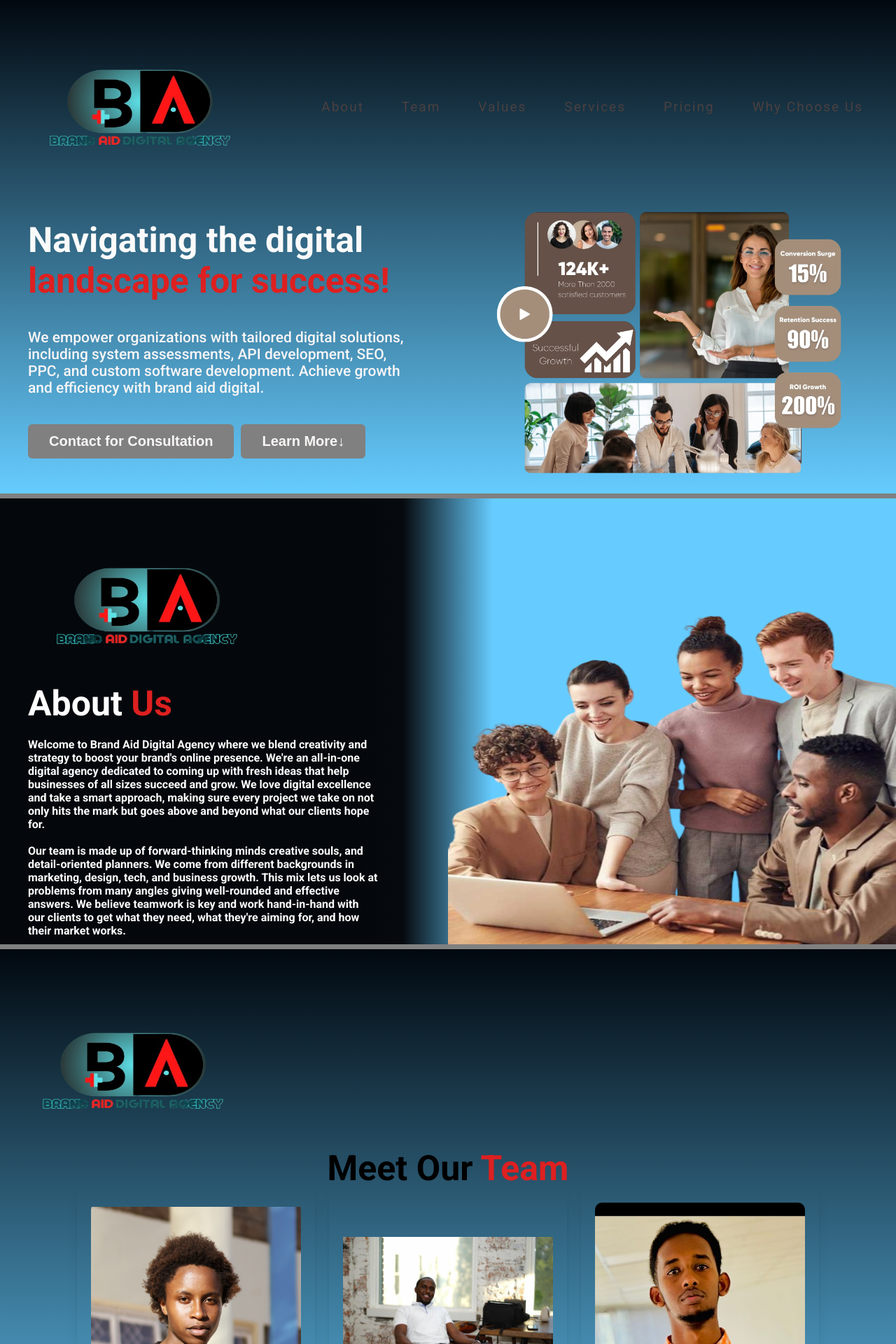
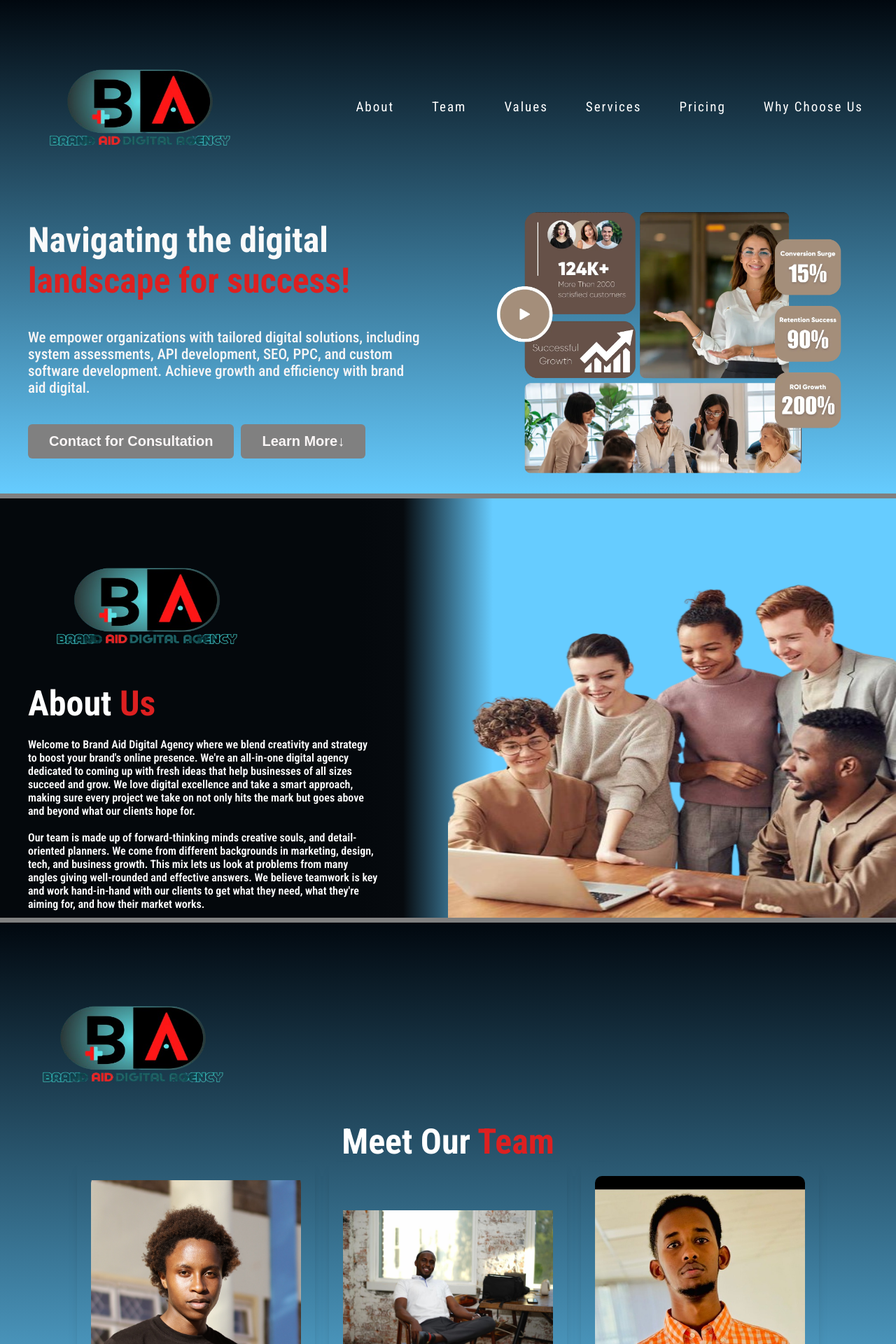
Before and after one commit to Abdirizackmasta/brand-aid-digital, a React (Vite) app: page / in a window 1280 px wide. Shown: the top 1920 px of the page at 70% size. Built offline with nearby package versions, Linux system fonts and the light colour scheme.

Commit message:
added more styling

```diff
--- a/index.html
+++ b/index.html
@@ -11,6 +11,14 @@
       href="https://fonts.googleapis.com/css2?family=Roboto:ital,wght@0,100;0,300;0,400;0,500;0,700;0,900;1,100;1,300;1,400;1,500;1,700;1,900&display=swap"
       rel="stylesheet"
     />
+    <link rel="preconnect" href="https://fonts.googleapis.com" />
+    <link rel="preconnect" href="https://fonts.gstatic.com" crossorigin />
+    <link rel="preconnect" href="https://fonts.googleapis.com" />
+    <link rel="preconnect" href="https://fonts.gstatic.com" crossorigin />
+    <link
+      href="https://fonts.googleapis.com/css2?family=Roboto+Condensed:ital,wght@0,100..900;1,100..900&display=swap"
+      rel="stylesheet"
+    />
     <meta name="viewport" content="width=device-width, initial-scale=1.0" />
     <title>brand-aid-digital</title>
   </head>
--- a/src/components/about/About.module.css
+++ b/src/components/about/About.module.css
@@ -9,7 +9,6 @@
 .container{
      background: linear-gradient(to right, #04080c 40%, #060a0e 45%, #66ccff 55%, #66ccff 60%);     color: white;
      display: flex;
-     font-family: "Roboto", sans-serif;
      border-bottom: 7px solid grey;
      padding-bottom: 10px;
 }
--- a/src/components/footer/Footer.module.css
+++ b/src/components/footer/Footer.module.css
@@ -11,6 +11,7 @@
 .innerContainer h1{
     font-size: 65px;
     font-weight: 700;
+    color: white;
 }
 .innerContainer h1 span{
      color: rgb(221, 32, 32);
--- a/src/components/nav/Nav.module.css
+++ b/src/components/nav/Nav.module.css
@@ -17,7 +17,7 @@
     font-weight: 400;
     padding: 13px 17px;
     border-radius: 8px;
-    color: rgb(75, 64, 64);
+    color: white;
     transition: all .5s;
     letter-spacing: 2px;
 }
--- a/src/components/services/Services.module.css
+++ b/src/components/services/Services.module.css
@@ -12,6 +12,7 @@
         font-weight: 700;
         margin-top: -50px;
         margin-bottom: 30px;
+        color: white;
 }
 .header span{
      color: rgb(221, 32, 32);
@@ -34,7 +35,8 @@
     min-height: 350px;
     border-radius: 15px;
     padding: 20px;
-    box-shadow: 0 4px 8px rgba(0, 0, 0, 0.1);
+    box-shadow: 0 20px 20px rgba(0, 0, 0, 0.1);
+    color: rgb(212, 208, 208);
 }
 .service img{
     width: 150px;
@@ -42,6 +44,7 @@
     object-fit: contain;
     display: block;
     margin: 0 auto;
+    filter: grayscale(100%);
 }
 .service h1{
     font-size: 23px;
--- a/src/components/team/Team.module.css
+++ b/src/components/team/Team.module.css
@@ -2,7 +2,6 @@
     background: linear-gradient(to bottom, #01080f, #66ccff);
     padding: 20px;
     border-bottom: 7px solid grey;
-    font-family: "Roboto", sans-serif;
     margin-bottom: 20px;
     padding-bottom: 80px;
 }
@@ -11,6 +10,7 @@
     font-size: 55px;
     font-weight: 700;
     text-align: center;
+    color: white;
 }
 .container h1 span{
      color: rgb(221, 32, 32);
--- a/src/components/values/Values.module.css
+++ b/src/components/values/Values.module.css
@@ -1,7 +1,6 @@
 .container{
     background: linear-gradient(to bottom, #01080f, #66ccff);
     padding: 60px;
-    font-family: "Roboto", sans-serif;
     margin-top: -20px;
     border-bottom: 7px solid grey;
     overflow: hidden;
--- a/src/index.css
+++ b/src/index.css
@@ -4,6 +4,6 @@
     padding: 0;
     margin: 0;
     box-sizing: border-box;
-    font-family: "Roboto", sans-serif;
+     font-family: "Roboto Condensed", sans-serif;
     scroll-behavior: smooth;
 }
```
